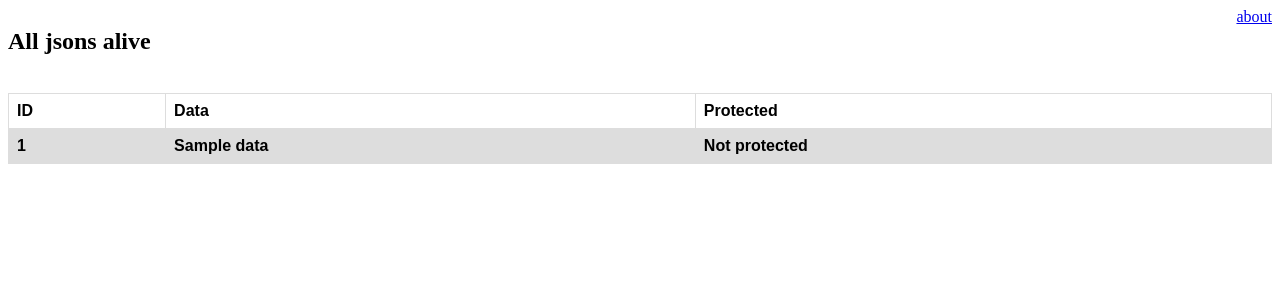
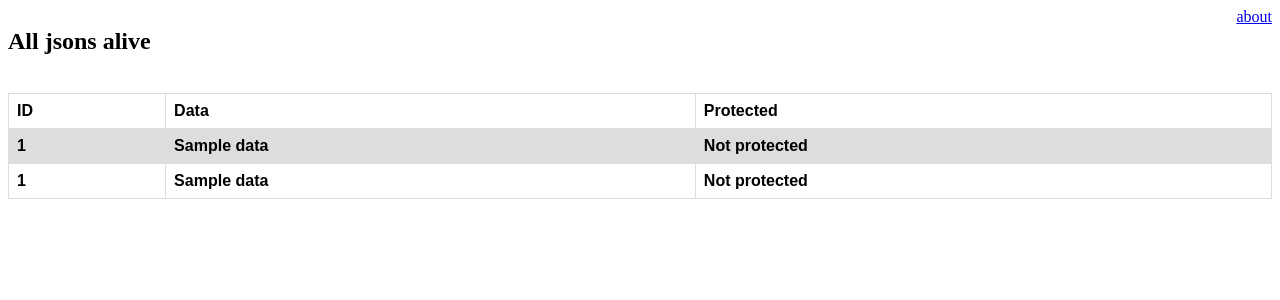
Before and after one commit to ognjetina/jsonApp, a Flask app: template templates/index.html in a window 1280 px wide. Shown: the top 300 px of the page. Run offline with Flask 2, Linux system fonts and the light colour scheme; the template is opened without the code that fills it: most values are stand-ins (such as "Sample title", 1, 10 or a date in 2020); lists and menus that the app fills with data are empty.

Commit message:
Save json to db

```diff
--- a/app.py
+++ b/app.py
@@ -32,7 +32,9 @@ class Json(db.Model):
 
 @app.route("/")
 def web():
-    return render_template('index.html', data=data)
+
+    jsons  = Json.query.all()
+    return render_template('index.html', data=data, jsonsFromDB=json)
 
 
 @app.errorhandler(404)
@@ -161,6 +163,9 @@ def json():
 
         del recived_data['jsonId']
         newJson.data = recived_data
+        newJsonDB = Json(newJson.id,newJson.password,newJson.data)
+        db.session.add(newJsonDB)
+        db.session.commit()
         data.append(newJson)
 
         return (
--- a/templates/index.html
+++ b/templates/index.html
@@ -64,6 +64,18 @@
     </tr>
     {% endfor %}
 
+    {% for d in jsonsFromDB %}
+       <tr>
+        <th>{{ d.id}}</th>
+        <th>{{d.data}}</th>
+        {% if d.password %}
+        <th>Protected</th>
+        {% else %}
+        <th>Not protected</th>
+        {% endif%}
+    </tr>
+    {% endfor %}
+
 </table>
 </body>
 </html>
```
